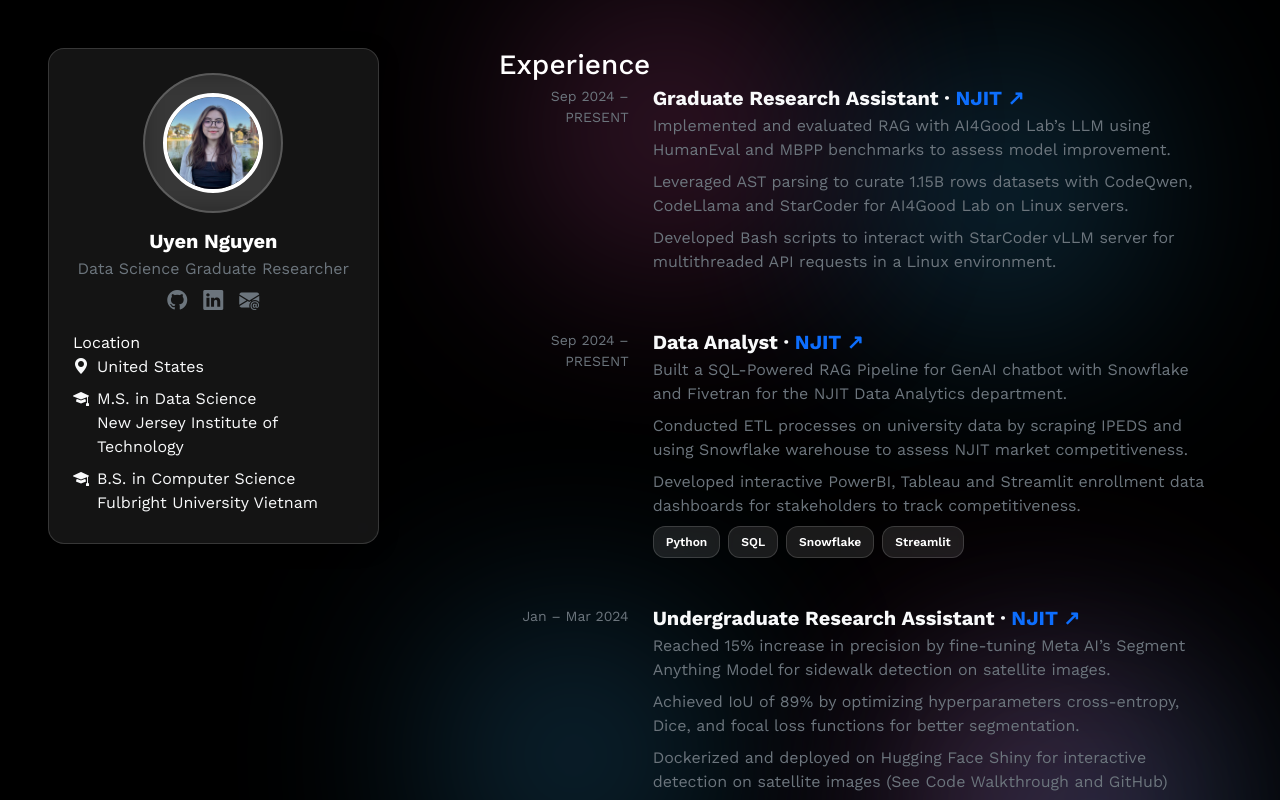
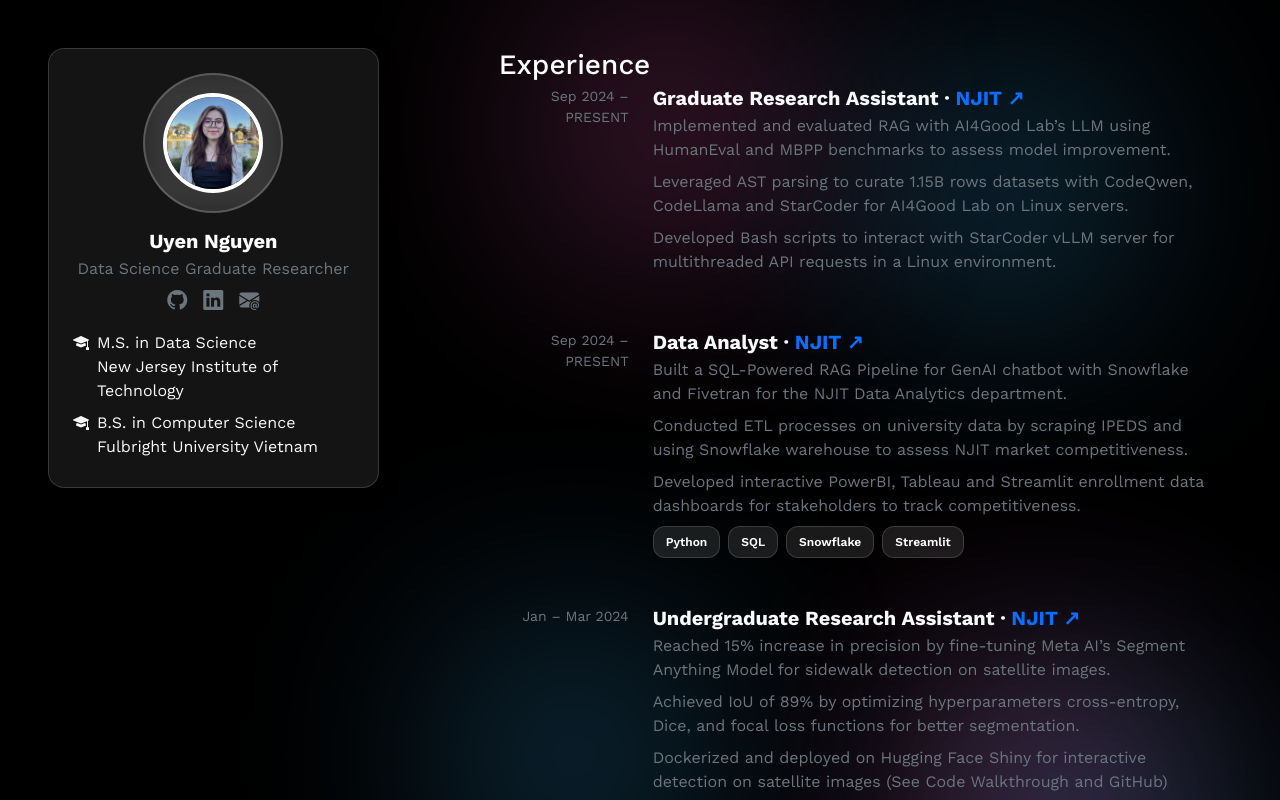
Before and after one commit to pengwingokla/portfolio, a React (Vite) app: page / in a window 1280 px wide. Shown: the top 800 px of the page. Built offline with nearby package versions, Linux system fonts and the light colour scheme.

Commit message:
Remove location

```diff
--- a/src/components/ProfileCard.jsx
+++ b/src/components/ProfileCard.jsx
@@ -46,11 +46,11 @@
 
             {/* Location & School */}
             <div className="text-start">
-                Location
-                <p className="mb-1 d-flex align-items-start">
+                {/* Location */}
+                {/* <p className="mb-1 d-flex align-items-start">
                     <i className="bi bi-geo-alt-fill me-2 text-light"></i>
                     <span className="text-light">United States</span>
-                </p>
+                </p> */}
 
                 {/* Education */}
                 <p className="mb-1 mt-2 d-flex align-items-start">
```
